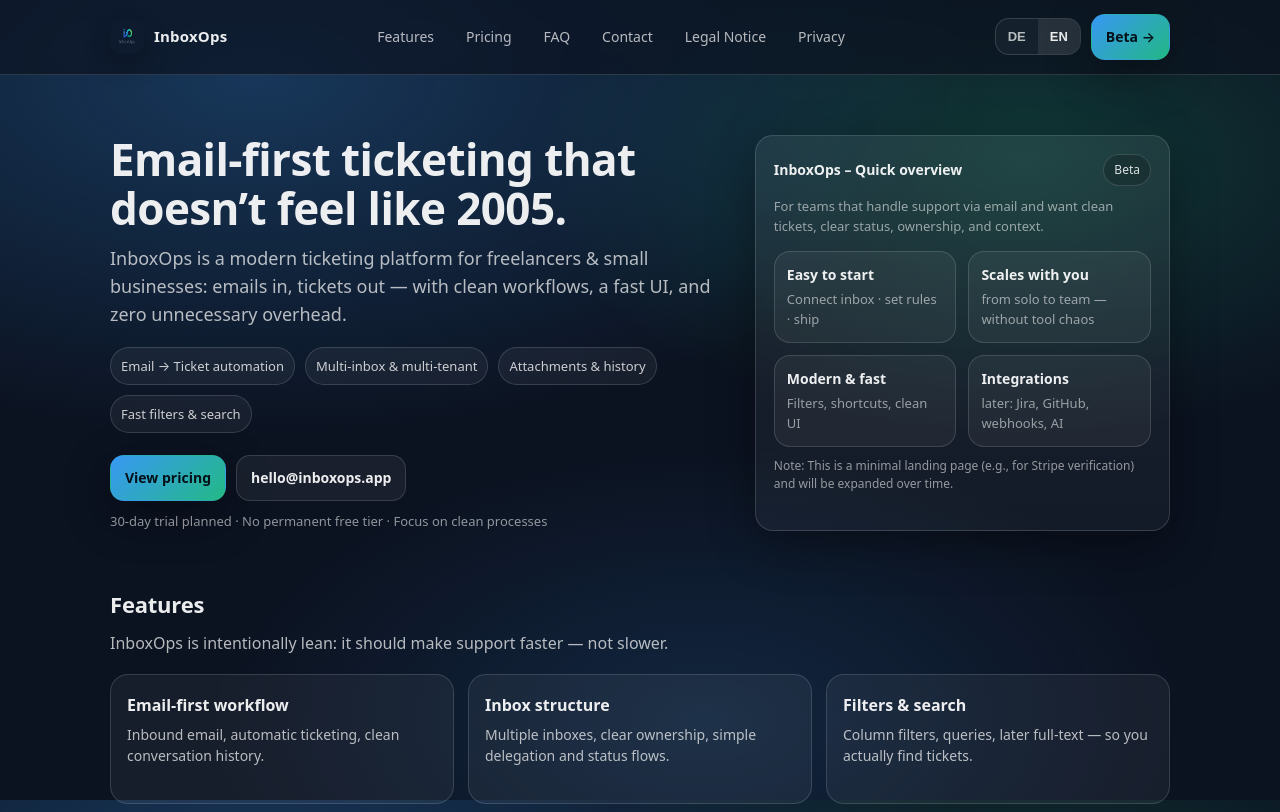
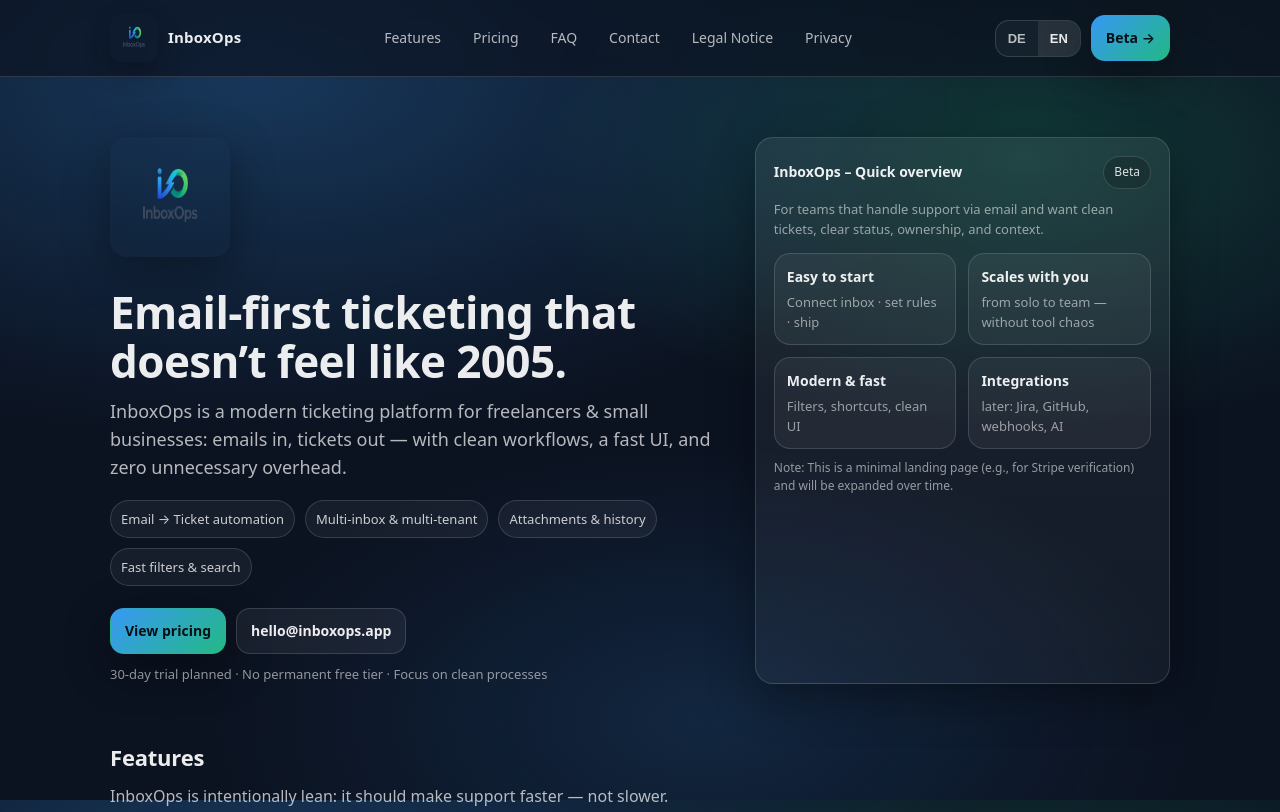
Before and after one commit to InboxOps-HQ/InboxOps-website, a plain HTML site: page index.html in a window 1280 px wide. Shown: the top 812 px of the page. Drawn offline with Linux system fonts and the light colour scheme.

Commit message:
feat: add logo image to hero section and update styles for logo display

```diff
--- a/index.html
+++ b/index.html
@@ -60,6 +60,7 @@
       <div class="wrap">
         <div class="hero-grid">
           <div>
+            <img src="logo.png" alt="InboxOps" class="logo-hero" />
             <div data-lang="de">
               <h1>Email-first Ticketing, das sich nicht nach 2005 anfühlt.</h1>
               <p class="lead">
--- a/styles.css
+++ b/styles.css
@@ -50,9 +50,16 @@ a{color:inherit}
 }
 
 .logo-img{
-  width:34px; height:34px;
+  width:48px; height:48px;
   border-radius:12px;
   box-shadow: 0 10px 25px rgba(0,0,0,.25);
+}
+
+.logo-hero{
+  width:120px; height:120px;
+  border-radius:16px;
+  box-shadow: 0 14px 45px rgba(0,0,0,.35);
+  margin-bottom:24px;
 }
 
 .brand strong{font-size:15px; letter-spacing:.2px}
```
Also changed, not shown: styles.min.css.
